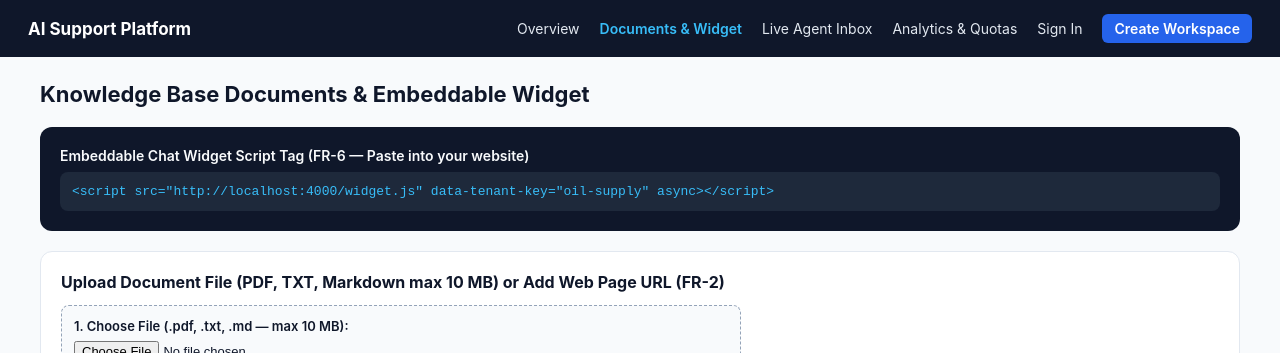
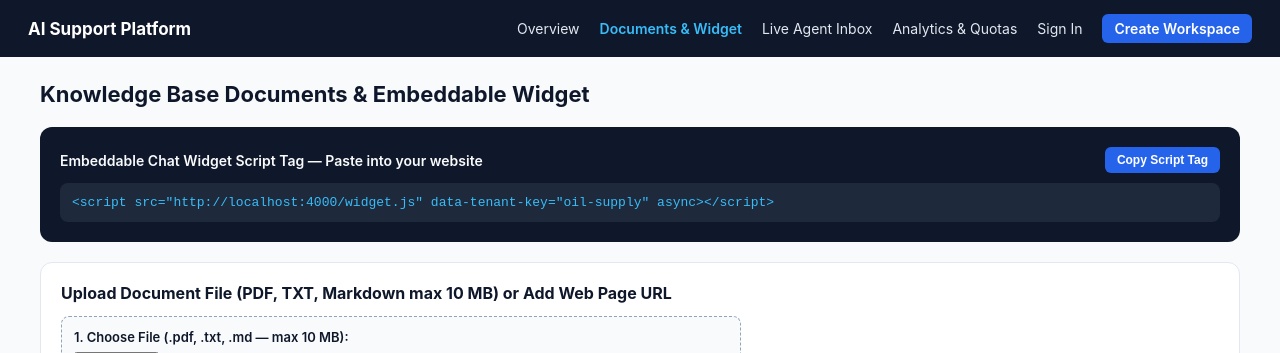
Before and after one commit to MirEashanZaman/ai-support-platform, a Next.js app in the folder dashboard/: page /documents in a window 1280 px wide. Shown: the top 353 px of the page. Built offline with nearby package versions, Linux system fonts and the light colour scheme; no server answers.

Commit message:
feat(dashboard): add one-click Copy Script Tag button and clean up FR labels on documents page

```diff
--- a/dashboard/src/app/documents/page.tsx
+++ b/dashboard/src/app/documents/page.tsx
@@ -16,6 +16,19 @@ export default function DocumentsPage() {
   const [rawContent, setRawContent] = useState('');
   const [sourceUrl, setSourceUrl] = useState('');
   const [statusMessage, setStatusMessage] = useState<string | null>(null);
+  const [copiedScript, setCopiedScript] = useState(false);
+
+  const embedScriptTag = `<script src="http://localhost:4000/widget.js" data-tenant-key="${tenantKey}" async></script>`;
+
+  async function handleCopyScriptTag() {
+    try {
+      await navigator.clipboard.writeText(embedScriptTag);
+      setCopiedScript(true);
+      setTimeout(() => setCopiedScript(false), 2000);
+    } catch {
+      setStatusMessage('Copied script tag to clipboard.');
+    }
+  }
 
   async function loadDocuments() {
     try {
@@ -38,7 +51,7 @@ export default function DocumentsPage() {
     try {
       if (selectedFile) {
         if (selectedFile.size > 10 * 1024 * 1024) {
-          setStatusMessage('Error: File exceeds the 10 MB limit (FR-2).');
+          setStatusMessage('Error: File exceeds the 10 MB limit.');
           return;
         }
         const uploaded = await documentsApi.uploadMultipartFile(
@@ -101,8 +114,35 @@ export default function DocumentsPage() {
           borderRadius: 12,
         }}
       >
-        <div style={{ fontWeight: 600, fontSize: 14, marginBottom: 8 }}>
-          Embeddable Chat Widget Script Tag (FR-6 — Paste into your website)
+        <div
+          style={{
+            display: 'flex',
+            alignItems: 'center',
+            justifyContent: 'space-between',
+            flexWrap: 'wrap',
+            gap: 10,
+            marginBottom: 10,
+          }}
+        >
+          <div style={{ fontWeight: 600, fontSize: 14 }}>
+            Embeddable Chat Widget Script Tag — Paste into your website
+          </div>
+          <button
+            type="button"
+            onClick={handleCopyScriptTag}
+            style={{
+              background: copiedScript ? '#059669' : '#2563eb',
+              color: '#ffffff',
+              border: 'none',
+              borderRadius: 6,
+              padding: '6px 12px',
+              fontSize: 12,
+              fontWeight: 600,
+              cursor: 'pointer',
+            }}
+          >
+            {copiedScript ? 'Copied!' : 'Copy Script Tag'}
+          </button>
         </div>
         <code
           style={{
@@ -114,7 +154,7 @@ export default function DocumentsPage() {
             color: '#38bdf8',
           }}
         >
-          {`<script src="http://localhost:4000/widget.js" data-tenant-key="${tenantKey}" async></script>`}
+          {embedScriptTag}
         </code>
       </section>
 
@@ -127,7 +167,7 @@ export default function DocumentsPage() {
         }}
       >
         <h2 style={{ marginTop: 0, fontSize: 16 }}>
-          Upload Document File (PDF, TXT, Markdown max 10 MB) or Add Web Page URL (FR-2)
+          Upload Document File (PDF, TXT, Markdown max 10 MB) or Add Web Page URL
         </h2>
         <form
           onSubmit={handleUpload}
```
